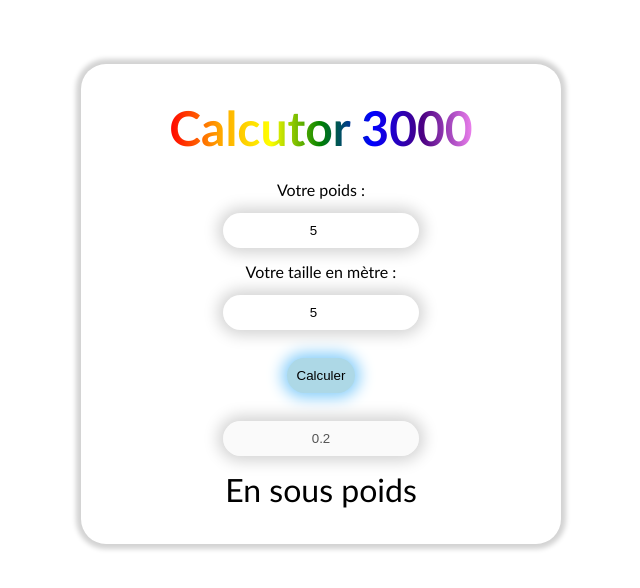
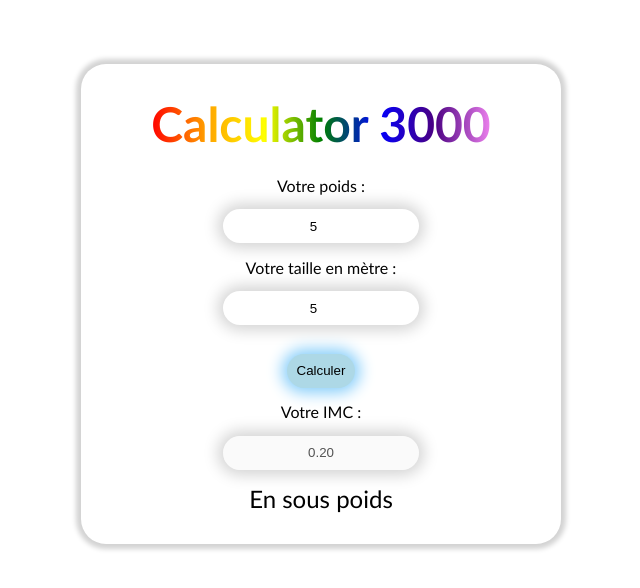
Before and after one commit to Smylou/Calculator3000, a plain HTML site: page index.html in a window 1280 px wide. Both pictures are taken after typing "5", "5" into the empty fields and a click on the button "Calculer". Shown: the whole page, without its empty margins (319-959 px from the left). Drawn offline with Linux system fonts and the light colour scheme.

Commit message:
Correction
Correction titre
Correction min 0
Correction min/max 2 chiffres après virgule

```diff
--- a/assets/css/style.css
+++ b/assets/css/style.css
@@ -5,14 +5,15 @@
 body {
     display: flex;
     justify-content: center;
-    font-family:'Trebuchet MS', 'Lucida Sans Unicode', 'Lucida Grande', 'Lucida Sans', Arial, sans-serif
+    font-family: 'Trebuchet MS', 'Lucida Sans Unicode', 'Lucida Grande', 'Lucida Sans', Arial, sans-serif
 }
 
 h1 {
-  background-image: linear-gradient(to left, violet, indigo, blue, green, yellow, orange, red);   -webkit-background-clip: text;
-  color: transparent;
-  font-size: 3em;
-  margin-bottom: 5%;
+    background-image: linear-gradient(to left, violet, indigo, blue, green, yellow, orange, red);
+    -webkit-background-clip: text;
+    color: transparent;
+    font-size: 3em;
+    margin-bottom: 5%;
 }
 
 
@@ -25,7 +26,7 @@ div {
     align-items: center;
     justify-content: center;
     border-radius: 25px;
-    box-shadow: 0px 0px 5px 5px  lightgray;
+    box-shadow: 0px 0px 5px 5px lightgray;
     margin: 5%;
 }
 
@@ -33,7 +34,7 @@ input {
 
     border: 0;
     border-radius: 25px;
-    box-shadow: 0px 0px 15px 5px  lightgray;
+    box-shadow: 0px 0px 15px 5px lightgray;
     text-align: center;
     padding: 2%;
     margin: 3%;
@@ -43,12 +44,13 @@ button {
     border: 0;
     border-radius: 25px;
     background-color: lightblue;
-    box-shadow: 0px 0px 15px 5px lightskyblue ;
+    box-shadow: 0px 0px 15px 5px lightskyblue;
     text-align: center;
     padding: 2%;
     margin: 3%;
 }
 
 p {
-    font-size: 2em;
+    font-size: 1.5em;
+    text-align: center;
 }
--- a/assets/scripts/main.js
+++ b/assets/scripts/main.js
@@ -1,6 +1,7 @@
 let premierNombre = document.getElementsByName("premierNombre")[0]
 let deuxiemeNombre = document.getElementsByName("deuxiemeNombre")[0]
 let categorie = document.getElementById("categorie")
+console.log(categorie)
 let resultat = document.getElementsByName("resultat")[0]
 
 
@@ -20,6 +21,6 @@ function calculIMC() {
         categorie.innerHTML = "Veuillez rentrer un poids et/ou une taille valide"
         resultat.value = 0
     } else {
-        resultat.value = result
+        resultat.value = result.toFixed(2)
     }
 }
--- a/index.html
+++ b/index.html
@@ -12,12 +12,13 @@
 
 <body>
     <div>
-        <h1>Calcutor 3000</h1>
+        <h1>Calculator 3000</h1>
         <label>Votre poids :</label>
-        <input type="number" name="premierNombre">
+        <input type="number" name="premierNombre" min="0">
         <label>Votre taille en mètre :</label>
-        <input type="number" name="deuxiemeNombre">
+        <input type="number" name="deuxiemeNombre" min="0">
         <button onClick="calculIMC()">Calculer</button>
+        <label>Votre IMC  :</label>
         <input type="text" name="resultat" disabled>
         <p id="categorie"></p>
     </div>
```
